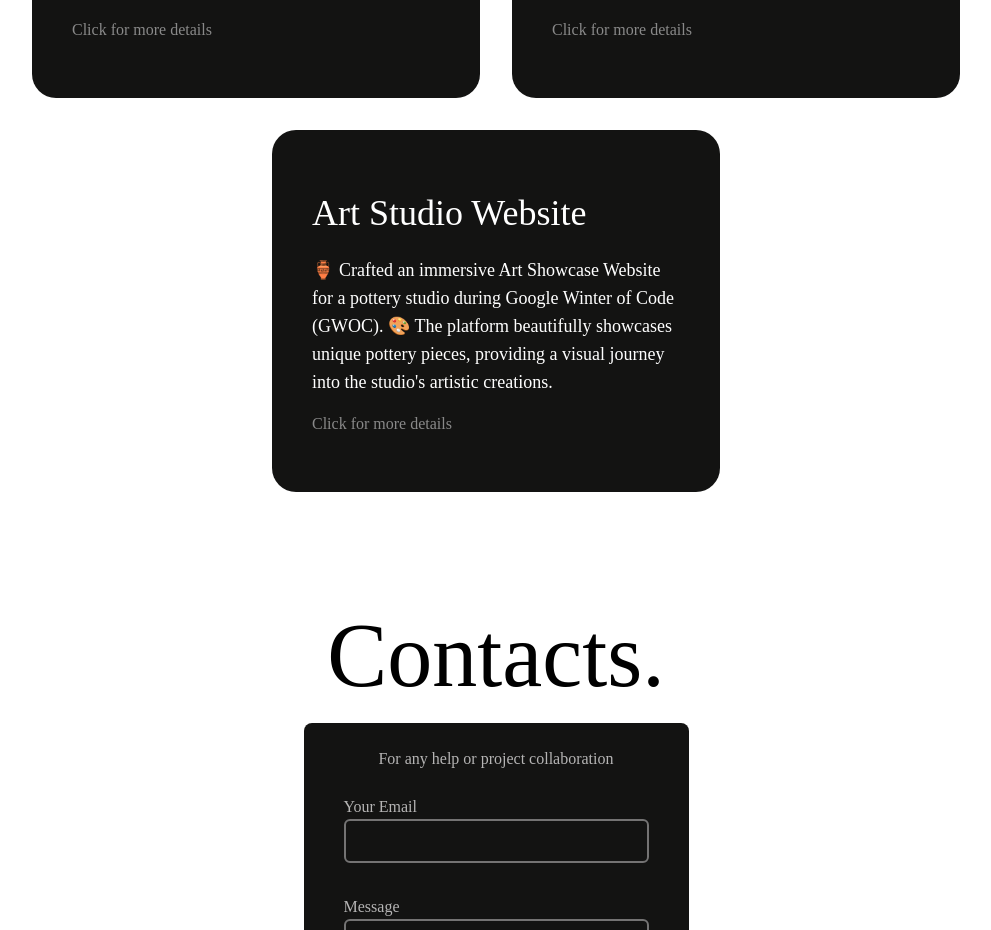
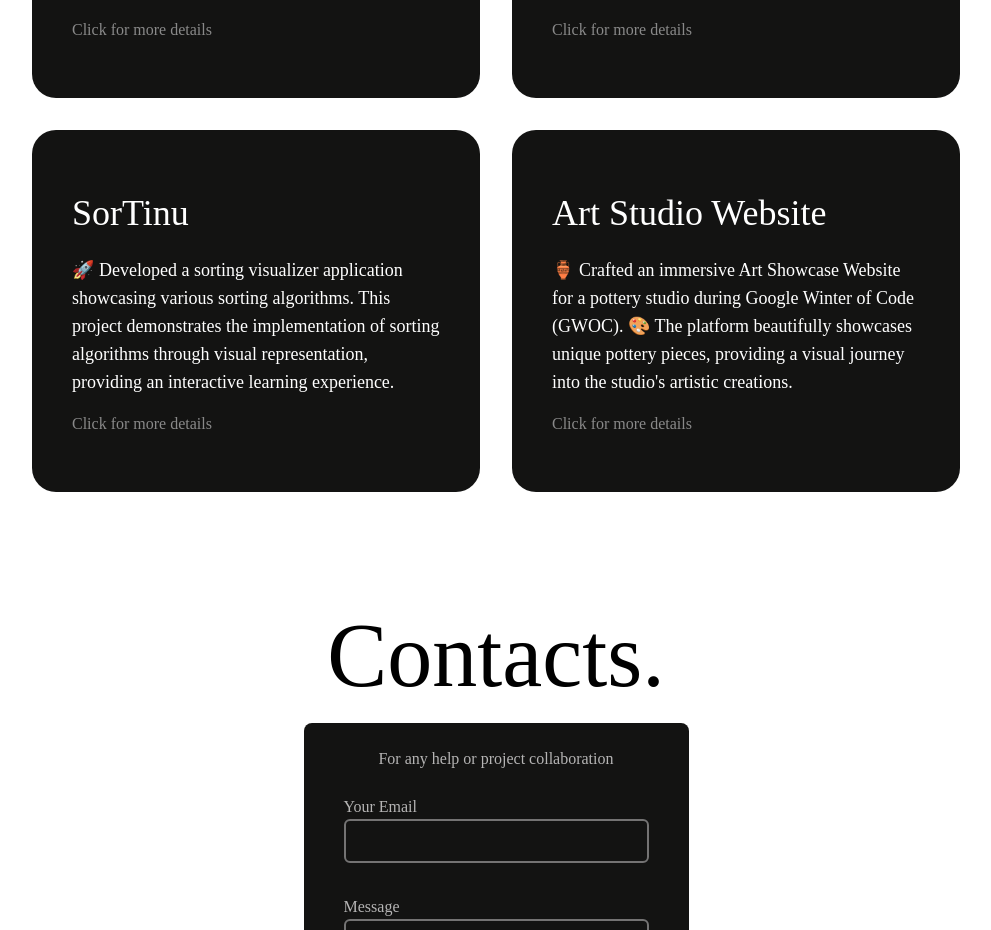
Before and after one commit to mayankified/portfoliov2, a React (Vite) app: page / in a window 1280 px wide. Shown: the part 2685-3615 px from the top of the page, without its empty margins (144-1135 px from the left). Built offline with nearby package versions, Linux system fonts and the light colour scheme.

Commit message:
minor changes

```diff
--- a/src/Components/Buttons.jsx
+++ b/src/Components/Buttons.jsx
@@ -2,7 +2,7 @@ import React from 'react'
 
 export const Button1 = (props) => {
     return (
-        <a className='w-full flex justify-center' href={props.link} >
+        <a target='_blank' className='w-full flex justify-center' href={props.link} >
             <button className="w-[150px] bg-black h-[50px] my-3 flex items-center justify-center rounded-xl cursor-pointer relative overflow-hidden transition-all duration-500 ease-in-out shadow-md hover:scale-105 hover:shadow-lg before:absolute before:top-0 before:-left-full before:w-full before:h-full before:bg-gradient-to-r before:from-[#009b49] before:to-[rgb(105,184,141)] before:transition-all before:duration-500 before:ease-in-out before:z-[-1] before:rounded-xl hover:before:left-0 text-[#fff]">
                 Live Demo
             </button>
@@ -12,7 +12,7 @@ export const Button1 = (props) => {
 
 export const Button2 = (props) => {
     return (
-        <a  href={props.link} className='w-full flex justify-center'>
+        <a  target='_blank' href={props.link} className='w-full flex justify-center'>
             <button className='btn px-4 py-3 bg-[#348e5e]'>
                 <div className="svg-wrapper-1">
                     <div className="svg-wrapper">
--- a/src/Components/Projects.jsx
+++ b/src/Components/Projects.jsx
@@ -4,12 +4,14 @@ import { Button1, Button2 } from './Buttons'
 import cryp from '../assets/cry.png'
 import todo from '../assets/todo.png'
 import mud from '../assets/mud.png'
+import sort from '../assets/sortinu.png'
 
 const Projects = () => {
 
   const [p1, setp1] = useState(false)
   const [p2, setp2] = useState(false)
   const [p3, setp3] = useState(false)
+  const [p4, setp4] = useState(false)
 
 
   return (
@@ -27,7 +29,7 @@ const Projects = () => {
             <div className='flex flex-col p-4 w-full'>
               <h1 className=' sm:text-[36px] text-[26px] '>Mern TODO App</h1>
               <p className='max-w-[500px]  sm:text-[18px] text-[16px] leading-7 my-4'> 🚀 Developed a dynamic Todo application using the MERN stack. What sets this app apart is its robust user authentication system, seamlessly integrated with Redux Toolkit for state management.</p>
-              <p className={`text-[#898989] ${p1?'hidden':'block'}`}>Click for more details</p>
+              <p className={`text-[#898989] ${p1 ? 'hidden' : 'block'}`}>Click for more details</p>
               <div className={`${p1 ? "flex" : "hidden"} flex-col`}>
                 <h2 className='font-semibold text-[23px] py-2'>Features</h2>
                 <p className='leading-7'>
@@ -70,8 +72,8 @@ const Projects = () => {
             <div className={`${p1 ? "flex" : "hidden"} w-full py-6 flex-col`}>
               <img className='' src={todo} alt="" />
               <div className='flex w-full ss:flex-row flex-col justify-start gap-6 items-center'>
-                <Button1 link='https://tinudo.vercel.app'/>
-                <Button2 link='https://github.com/mayankified/todo-frontend'/>
+                <Button1 link='https://tinudo.vercel.app' />
+                <Button2 link='https://github.com/mayankified/todo-frontend' />
               </div>
             </div>
           </motion.div>
@@ -87,7 +89,7 @@ const Projects = () => {
                 📈 Built a dynamic Crypto Tracking App with React, utilizing public APIs to display comprehensive details of crypto coins. 🪙 The app also features interactive graphs showcasing coin performance across various timelines.
 
               </p>
-              <p className={`text-[#898989] ${p2?'hidden':'block'}`}>Click for more details</p>
+              <p className={`text-[#898989] ${p2 ? 'hidden' : 'block'}`}>Click for more details</p>
 
               <div className={`${p2 ? "flex" : "hidden"} flex-col`}>
                 <h2 className='font-semibold text-[23px] py-2'>Features</h2>
@@ -126,11 +128,72 @@ const Projects = () => {
             <div className={`${p2 ? "flex" : "hidden"} w-full py-6 flex-col`}>
               <img className='' src={cryp} alt="" />
               <div className='flex w-full ss:flex-row flex-col justify-start gap-6 items-center'>
-                <Button1 link='https://cryp-tinu.vercel.app/'  />
+                <Button1 link='https://cryp-tinu.vercel.app/' />
                 <Button2 link='https://github.com/mayankified/cryp-tinu' />
               </div>
             </div>
           </motion.div>
+
+          <motion.div
+            layout
+            transition={{ layout: { type: 'just' } }}
+            onClick={() => { setp4(!p4) }}
+            className={`${p4 ? "w-[90%] h-[90%]" : "md:w-[40%] sm:h-[40%]"} flex cursor-pointer md:flex-row flex-col bg-[#131312] py-10 text-[#fff] m-4  px-6 rounded-3xl`}>
+            <div className='flex flex-col p-4 w-full'>
+              <h1 className=' sm:text-[36px] text-[26px]  '>SorTinu</h1>
+              <p className='max-w-[500px]  sm:text-[18px] text-[16px] leading-7 my-4'>
+                🚀 Developed a sorting visualizer application showcasing various sorting algorithms. This project demonstrates the implementation of sorting algorithms through visual representation, providing an interactive learning experience.
+
+
+
+              </p>
+              <p className={`text-[#898989] ${p4 ? 'hidden' : 'block'}`}>Click for more details</p>
+
+              <div className={`${p4 ? "flex" : "hidden"} flex-col`}>
+                <h2 className='font-semibold text-[23px] py-2'>Features</h2>
+                <p className='leading-7'>
+                  ✅ Visual representation of sorting algorithms.
+                  <br />
+                  🔄 Dynamic visualization updates as algorithms progress.
+                  <br />
+                  🎨 Customizable array size and speed settings.
+                  <br />
+                  📱 Responsive design for a seamless experience across devices.
+
+
+
+
+
+                </p>
+                <div className='flex flex-wrap pt-6'>
+                  <div className={` rounded-md bg-[#8e8e8e] text-[18px] text-[#131312] flex items-center px-2 m-2`} >
+                    <span className='' ><span className='text-[#4d4d4d] pr-1'>#</span>ReactJS</span>
+                  </div>
+
+
+                  <div className={` rounded-md bg-[#8e8e8e] text-[18px] text-[#131312] flex items-center px-2 m-2`} >
+                    <span className='' ><span className='text-[#4d4d4d] pr-1'>#</span>Tailwind CSS</span>
+                  </div>
+
+                  <div className={` rounded-md bg-[#8e8e8e] text-[18px] text-[#131312] flex items-center px-2 m-2`} >
+                    <span className='' ><span className='text-[#4d4d4d] pr-1'>#</span>Algorithms</span>
+                  </div>
+
+
+                </div>
+              </div>
+            </div>
+            <div className={`${p4 ? "flex" : "hidden"} w-full py-6 flex-col`}>
+              <img className='' src={sort} alt="" />
+              <div className='flex w-full ss:flex-row flex-col justify-start gap-6 items-center'>
+                <Button1 link='https://sortinu.vercel.app/' />
+                <Button2 link='https://github.com/mayankified/sortinu' />
+              </div>
+            </div>
+          </motion.div>
+
+
+
 
           <motion.div
             layout
@@ -143,7 +206,7 @@ const Projects = () => {
                 🏺 Crafted an immersive Art Showcase Website for a pottery studio during Google Winter of Code (GWOC). 🎨 The platform beautifully showcases unique pottery pieces, providing a visual journey into the studio's artistic creations.
 
               </p>
-              <p className={`text-[#898989] ${p3?'hidden':'block'}`}>Click for more details</p>
+              <p className={`text-[#898989] ${p3 ? 'hidden' : 'block'}`}>Click for more details</p>
 
               <div className={`${p3 ? "flex" : "hidden"} flex-col`}>
                 <h2 className='font-semibold text-[23px] py-2'>Features</h2>
--- a/src/Components/Skills.jsx
+++ b/src/Components/Skills.jsx
@@ -1,5 +1,5 @@
 import React, { useEffect } from 'react'
-import a from '../assets/1.jpg'
+// import a from '../assets/1.jpg'
 import { motion, useAnimation } from 'framer-motion'
 import { useInView } from 'react-intersection-observer'
 
@@ -9,7 +9,6 @@ const skill = [
   {
     "id": 1,
     "name": 'HTML',
-    'bg': a
   },
   {
     "id": 2,
```
Also changed, not shown: src/assets/1.jpg (deleted), src/assets/sortinu.png (added).
